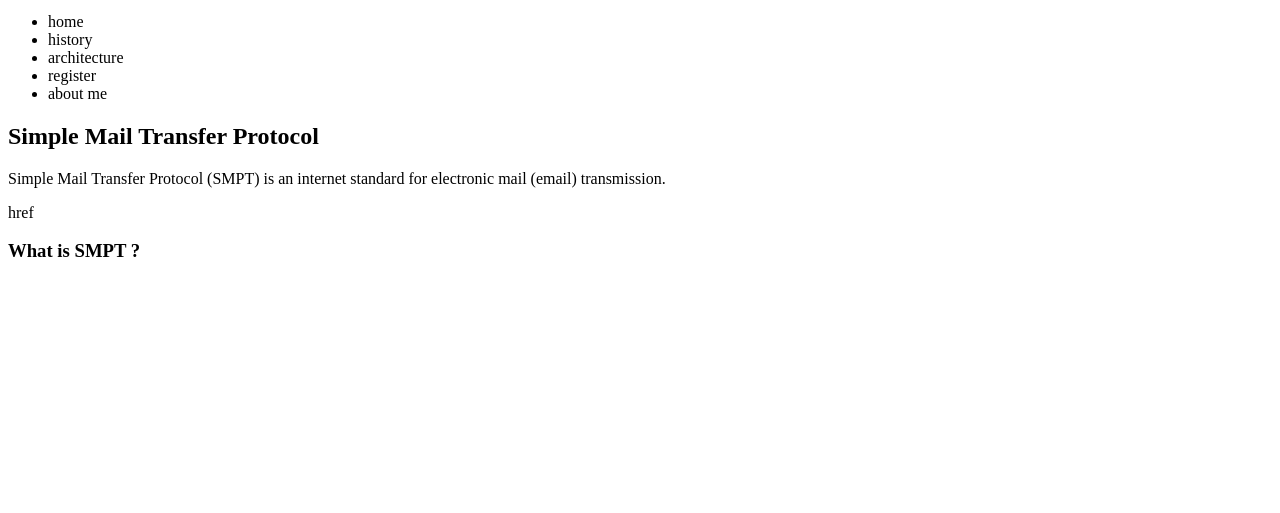
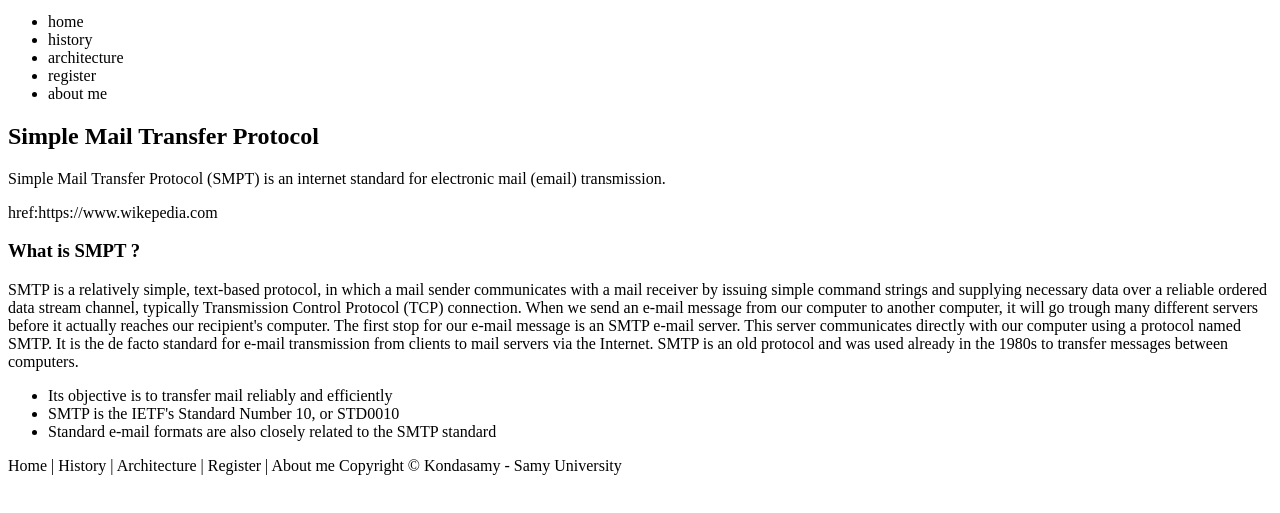
Before and after one commit to jonat7502/html-layouts, a plain HTML site: page semantic-markup-challenge-1/index.html in a window 1280 px wide. Shown: the part 101-614 px from the top of the page. Drawn offline with Linux system fonts and the light colour scheme.

Commit message:
first version of index.html

```diff
--- a/semantic-markup-challenge-1/index.html
+++ b/semantic-markup-challenge-1/index.html
@@ -21,9 +21,22 @@
 	<div>
 	<h2>Simple Mail Transfer Protocol</h2>
 	<p>Simple Mail Transfer Protocol (SMPT) is an internet standard for electronic mail (email) transmission.</p>
-	<a>href
-	<p>
+	<p><a>href:https://www.wikepedia.com</a></p>
+	</div>
+
 	<h3>What is SMPT ?</h3>
+	<p>SMTP is a relatively simple, text-based protocol, in which a mail sender communicates with a mail receiver by issuing simple command strings and supplying necessary data over a reliable ordered data stream channel, typically Transmission Control Protocol (TCP) connection.
+When we send an e-mail message from our computer to another computer, it will go trough many different servers before it actually reaches our recipient's computer. The first stop for our e-mail message is an SMTP e-mail server. This server communicates directly with our computer using a protocol named SMTP. It is the de facto standard for e-mail transmission from clients to mail servers via the Internet. SMTP is an old protocol and was used already in the 1980s to transfer messages between computers.</p>
+<ul>
+<li>Its objective is to transfer mail reliably and efficiently</li>
+<li>SMTP is the IETF's Standard Number 10, or STD0010</li>
+<li>Standard e-mail formats are also closely related to the SMTP standard</li>
+</ul>
+<footer>
+Home | History | Architecture | Register | About me
+Copyright © Kondasamy - Samy University
+
+
 
 
 
```
